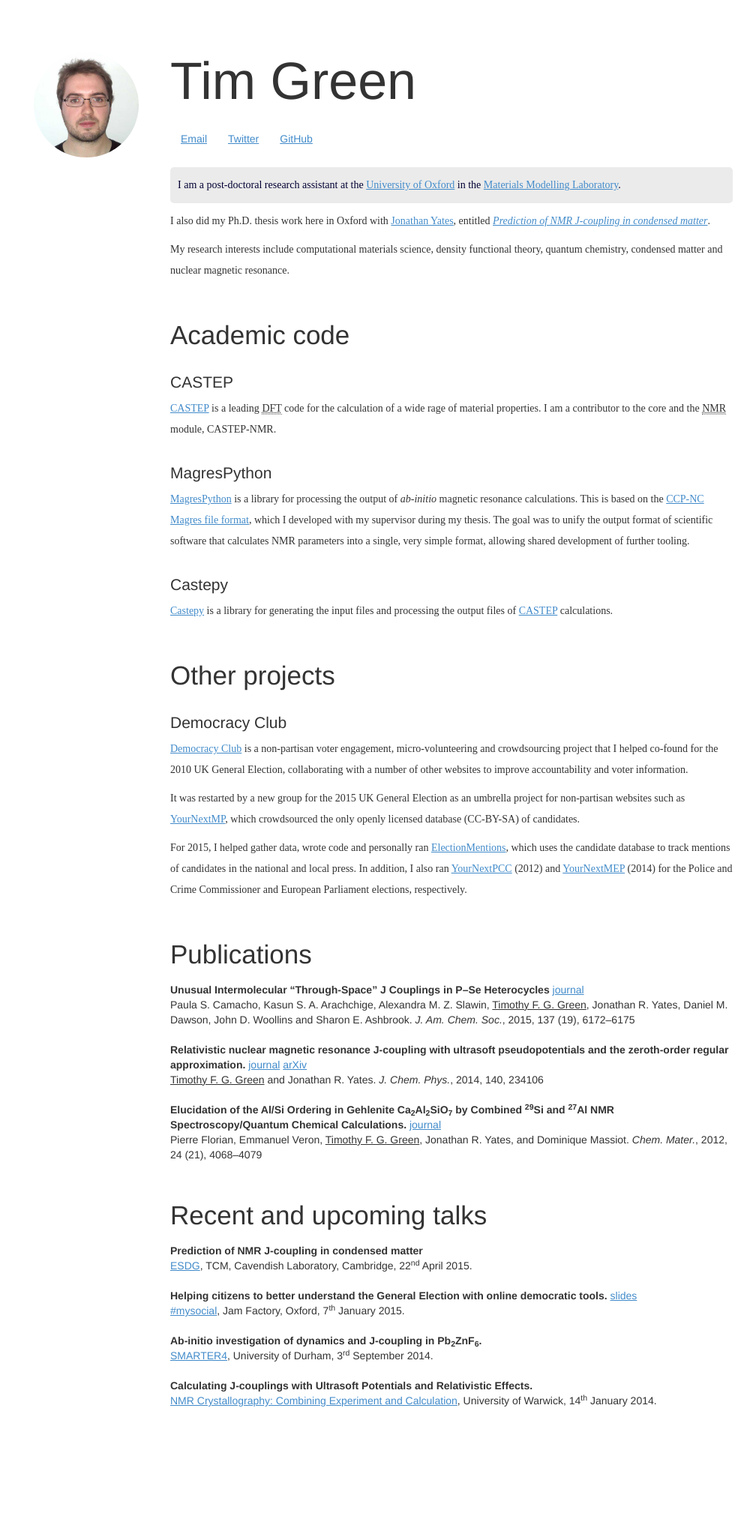
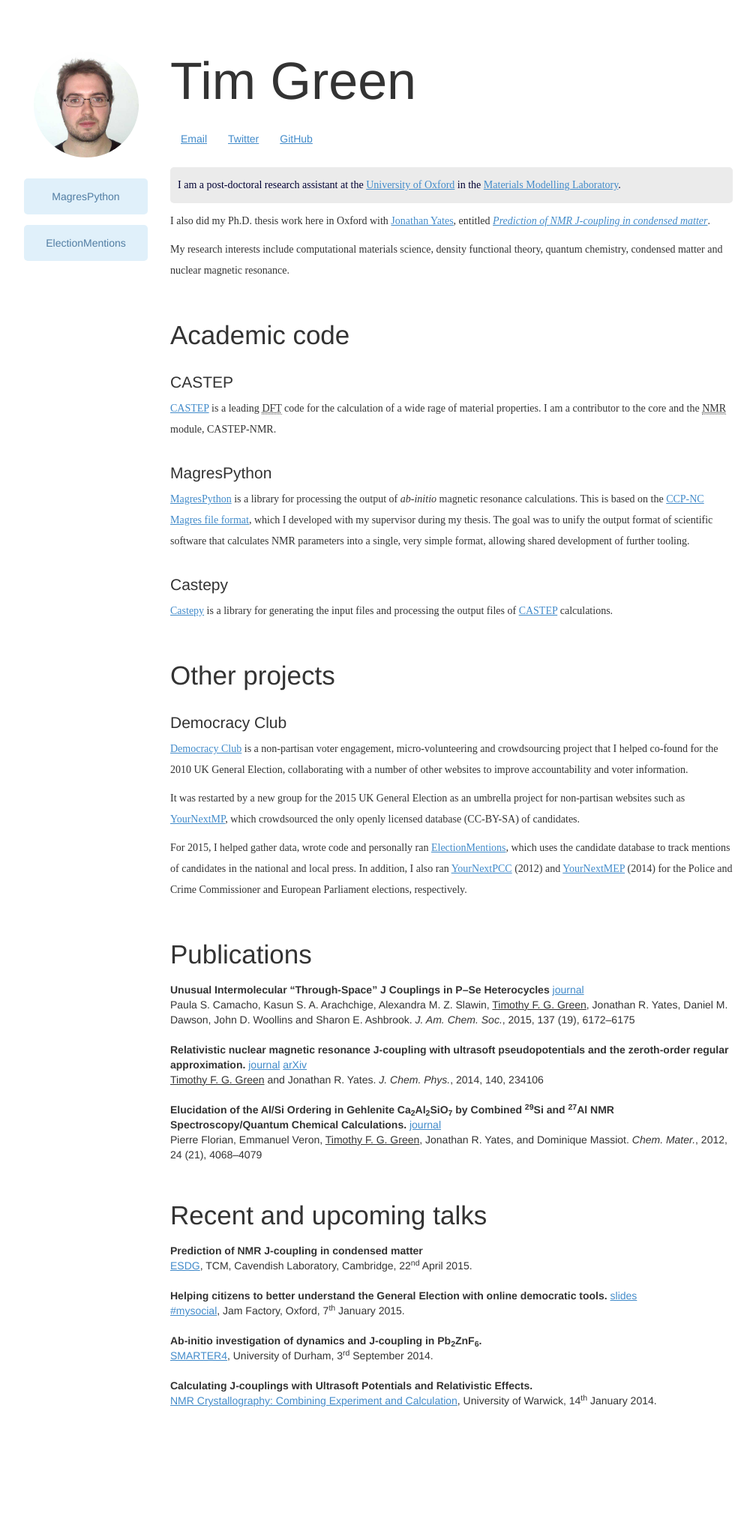
Before and after one commit to tfgg/tfgg.github.io, a Jekyll site: the page built from index.html, in a window 1280 px wide. Shown: the whole page at 75% size, without its empty margins (38-1046 px from the left). Built offline with Jekyll 4.4.1, drawn with Linux system fonts in a browser that asks for light colours; some web fonts are replaced; Markdown is read by kramdown in place of the engine named in the settings.

Commit message:
add left links

```diff
--- a/css/main.css
+++ b/css/main.css
@@ -62,6 +62,21 @@ body {
 
 .container {
   min-height: 768px; }
+
+ul#leftnav {
+  margin: 0;
+  margin-top: 2em;
+  padding: 0;
+  list-style: none; }
+  ul#leftnav li a:link {
+    display: block;
+    padding: 1em;
+    background: #E0F0FA;
+    border-radius: 5px;
+    color: #517DA3;
+    text-decoration: none;
+    text-align: center;
+    margin-bottom: 1em; }
 
 ul.links {
   padding: 0;
--- a/index.html
+++ b/index.html
@@ -9,6 +9,10 @@ css: main.css
   <div class="row">
     <div class="col-md-2 logoface">
       <img src='images/my_face.jpg' class='my_face'/>
+      <ul id='leftnav'>
+        <li><a href='/magres-python/'>MagresPython</a></li>
+        <li><a href='https://www.electionmentions.com/'>ElectionMentions</a></li>
+      </ul>
     </div>
     <div class="col-md-8">
       <h1>Tim Green</h1>
```
Also changed, not shown: css/main.scss (+20 -0 lines).
